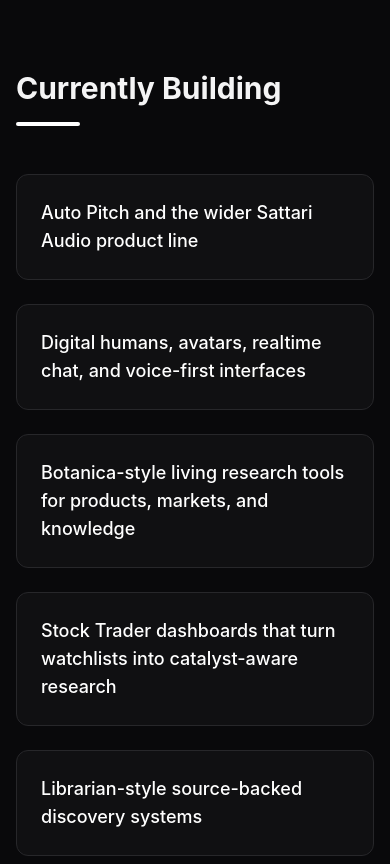
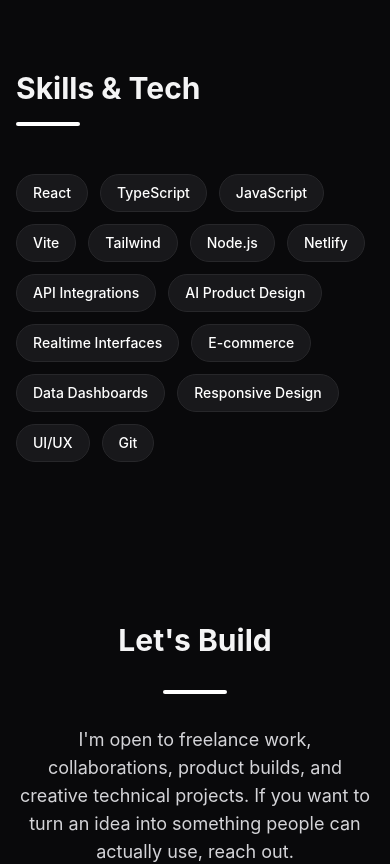
Before and after one commit to armonon/portfolioo, a React app: page / in a window 390 px wide. Shown: the part 9840-10704 px from the top of the page. Built offline with nearby package versions, Linux system fonts and the light colour scheme; the HTML template or start-up script is replaced by a standard one.

Commit message:
Remove currently building section

```diff
--- a/src/App.tsx
+++ b/src/App.tsx
@@ -185,15 +185,6 @@
     "Git"
   ];
 
-  const buildingNow = [
-    "Auto Pitch and the wider Sattari Audio product line",
-    "Digital humans, avatars, realtime chat, and voice-first interfaces",
-    "Botanica-style living research tools for products, markets, and knowledge",
-    "Stock Trader dashboards that turn watchlists into catalyst-aware research",
-    "Librarian-style source-backed discovery systems",
-    "Video tools for faster creator/editor workflows"
-  ];
-
   const fadeUp = {
     hidden: { opacity: 0, y: 30 },
     visible: { opacity: 1, y: 0, transition: { duration: 0.6 } }
@@ -214,7 +205,6 @@
     { label: "Home", id: "hero" },
     { label: "About", id: "about" },
     { label: "Work", id: "projects" },
-    { label: "Building", id: "building" },
     { label: "Skills", id: "skills" },
     { label: "Contact", id: "contact" },
   ];
@@ -556,48 +546,6 @@
           </div>
         </motion.section>
 
-        {/* Currently Building Section */}
-        <motion.section
-          id="building"
-          initial={{ opacity: 0 }}
-          whileInView={{ opacity: 1 }}
-          transition={{ duration: 0.8 }}
-          viewport={{ once: false }}
-          className="py-20 px-4"
-        >
-          <div className="max-w-6xl mx-auto">
-            <motion.div
-              variants={fadeUp}
-              initial="hidden"
-              whileInView="visible"
-              viewport={{ once: false }}
-              className="mb-12"
-            >
-              <h2 className="text-3xl md:text-4xl font-bold">Currently Building</h2>
-              <div className="h-1 w-16 bg-white rounded-full mt-4"></div>
-            </motion.div>
-
-            <motion.div
-              variants={staggerContainer}
-              initial="hidden"
-              whileInView="visible"
-              viewport={{ once: false }}
-              className="grid grid-cols-1 md:grid-cols-2 gap-6"
-            >
-              {buildingNow.map((item, idx) => (
-                <motion.div
-                  key={idx}
-                  variants={fadeUp}
-                  whileHover={{ y: -5, borderColor: "rgb(113, 113, 122)" }}
-                  className="p-6 bg-zinc-900/50 border border-zinc-800 rounded-xl hover:bg-zinc-900/70 transition-all"
-                >
-                  <div className="text-lg font-medium text-white">{item}</div>
-                </motion.div>
-              ))}
-            </motion.div>
-          </div>
-        </motion.section>
-
         {/* Skills Section */}
         <motion.section
           id="skills"
```
